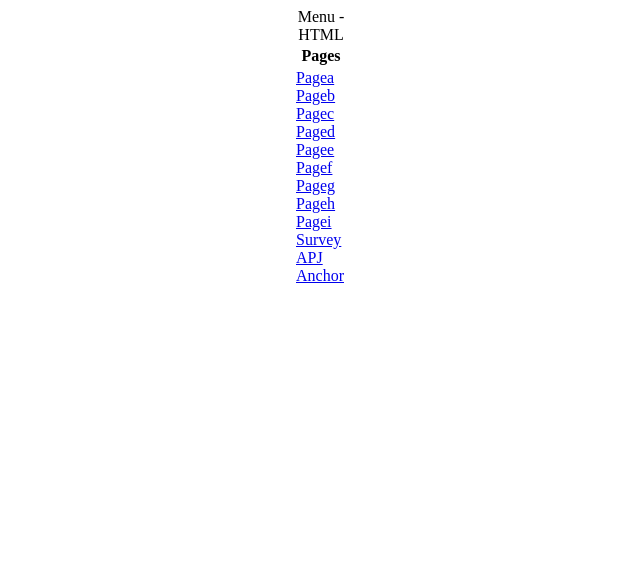
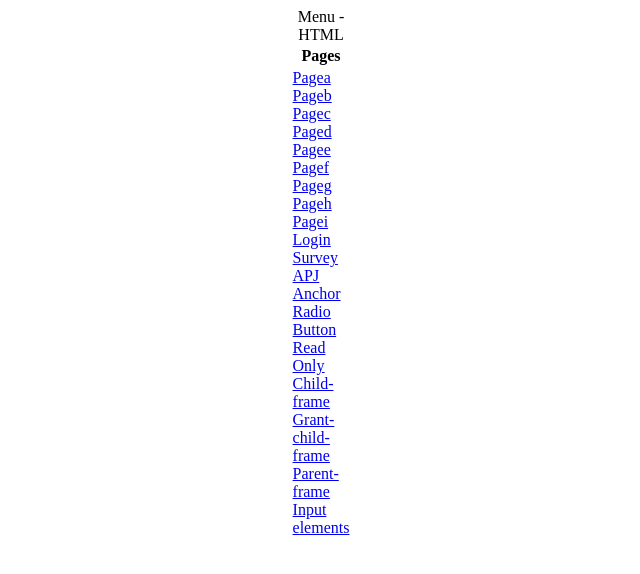
Before and after one commit to Akashraja15/angular_node, a plain HTML site: page index.html in a window 1280 px wide. Shown: the whole page, without its empty margins (319-959 px from the left). Drawn offline with Linux system fonts and the light colour scheme.

Commit message:
updated index

```diff
--- a/index.html
+++ b/index.html
@@ -50,6 +50,9 @@
                             <a href="./src/pagei.html">Pagei</a>
                         </div>
                         <div>
+                            <a href="./src/login.html">Login</a>
+                        </div>
+                        <div>
                             <a href="./src/survey.html">Survey</a>
                         </div>
                         <div>
@@ -58,6 +61,24 @@
                         <div>
                             <a href="./src/anchor.html">Anchor</a>
                         </div>
+                        <div>
+                            <a href="./src/radiobuttons.html">Radio Button</a>
+                        </div>
+                        <div>
+                            <a href="./src/readonly.html">Read Only</a>
+                        </div>
+                        <div>
+                            <a href="./src/child-frame.html">Child-frame</a>
+                        </div>
+                        <div>
+                            <a href="./src/grand-child-frame.html">Grant-child-frame</a>
+                        </div>
+                        <div>
+                            <a href="./src/parent-frame.html">Parent-frame</a>
+                        </div>
+                        <div>
+                            <a href="./src/inputelements.html">Input elements</a>
+                        </div>
                     </td>
                 </tr>
             </tbody>
```
